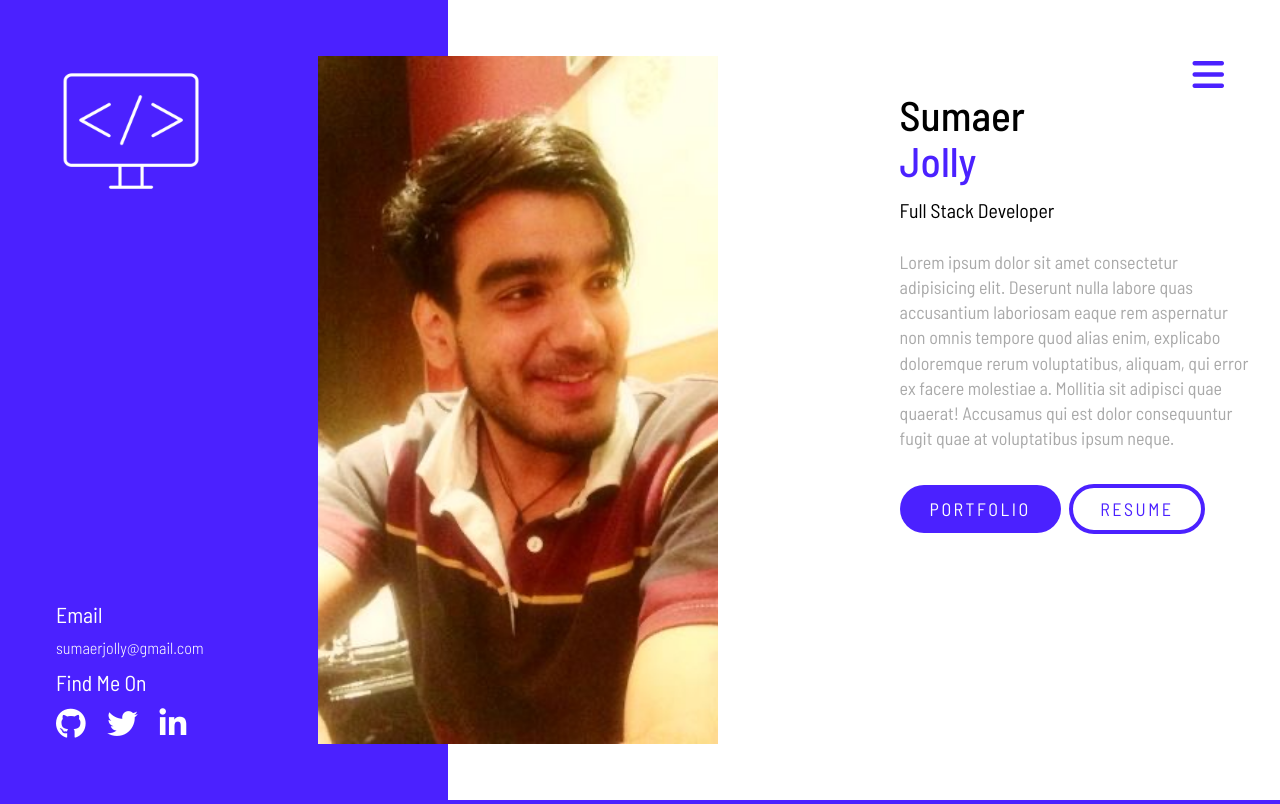
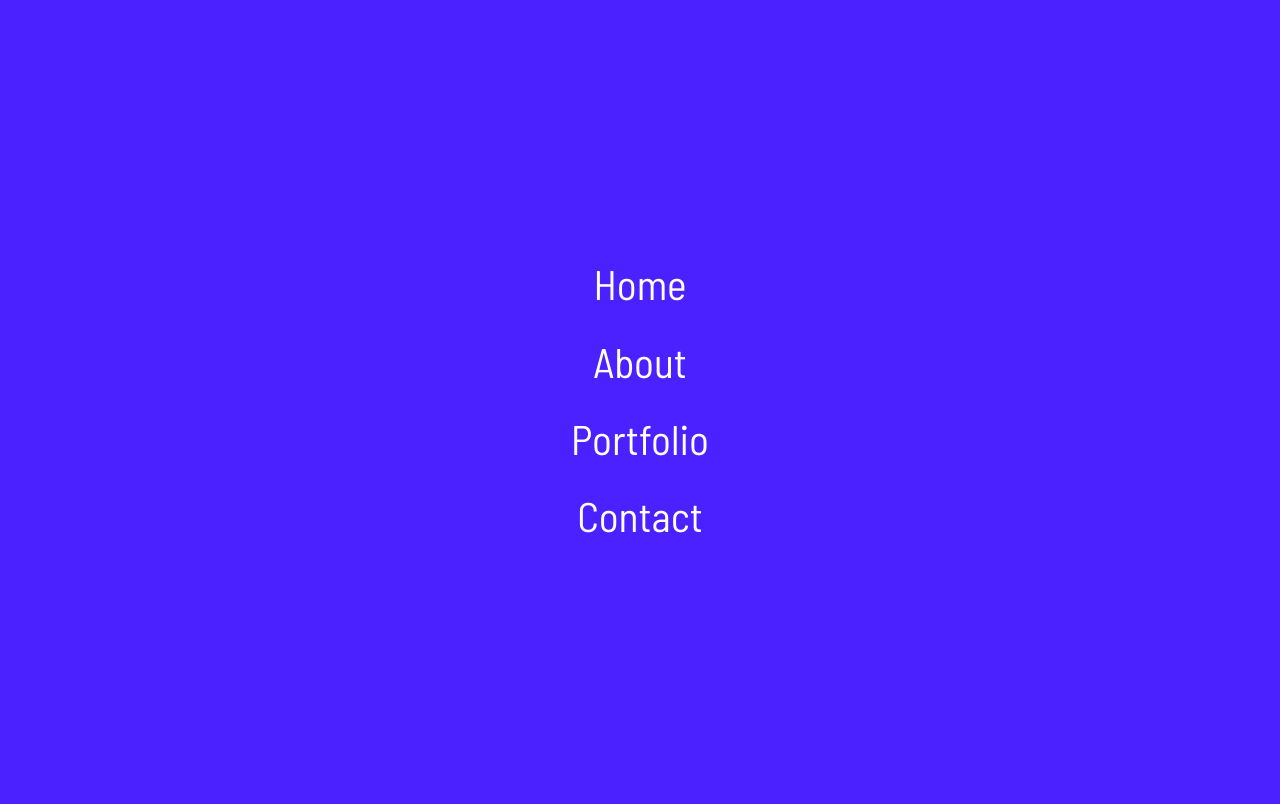
Before and after one commit to sumaerjolly/test-portfolio, a website with bundled scripts: page src/index.html in a window 1280 px wide. Built offline with nearby package versions, Linux system fonts and the light colour scheme.

Commit message:
basic menu style added

```diff
--- a/src/index.html
+++ b/src/index.html
@@ -15,6 +15,14 @@
     <div class="hamburger-icon">
       <i class="fa fa-bars"></i>
     </div>
+    <section id="menu">
+      <nav>
+        <a href="#">Home</a>
+        <a href="#">About</a>
+        <a href="#">Portfolio</a>
+        <a href="#">Contact</a>
+      </nav>
+    </section>
     <section class="info-section">
       <div class="logo">
         <img src="./img/logo1.png" alt="" logo />
--- a/src/scss/_home.scss
+++ b/src/scss/_home.scss
@@ -32,7 +32,7 @@
     }
     .icon-section {
       a {
-        color: white;
+        color: $color3;
         text-decoration: none;
         font-size: 1.7rem;
         padding-right: 1rem;
--- a/src/scss/main.scss
+++ b/src/scss/main.scss
@@ -52,3 +52,31 @@ html {
   top: 36px;
   padding: 20px;
 }
+
+#menu {
+  background: $color1;
+  position: fixed;
+  top: 0;
+  left: 0;
+  right: 0;
+  bottom: 0;
+  z-index: 10;
+  display: flex;
+  align-items: center;
+  justify-content: center;
+  nav {
+    width: 400px;
+
+    a {
+      display: block;
+      text-align: center;
+      font-size: 2.3rem;
+      padding: 1rem;
+      text-decoration: none;
+      color: $color3;
+      &:hover {
+        color: $color4;
+      }
+    }
+  }
+}
```
Also changed, not shown: dist/index.html, 3 other files.
